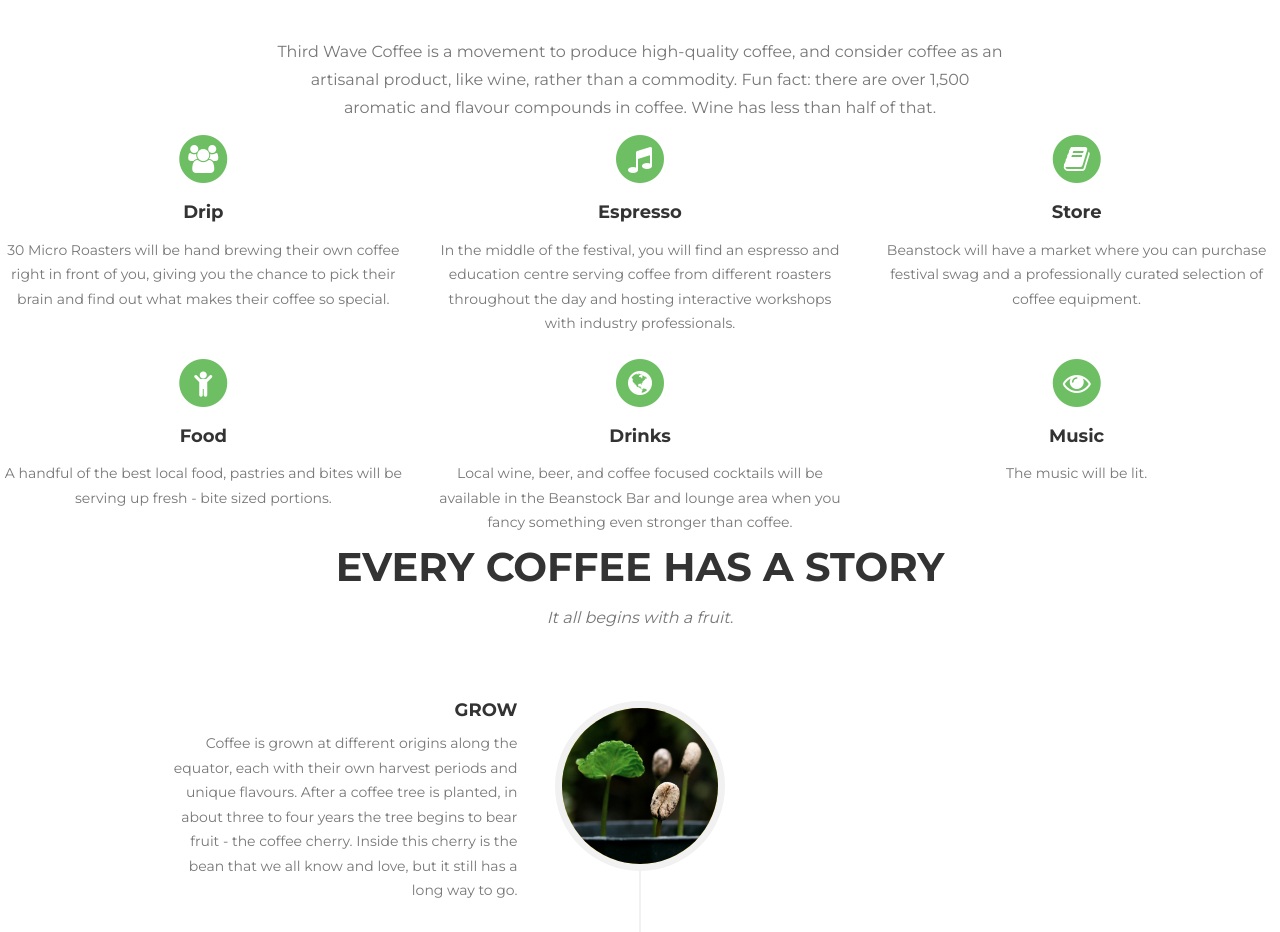
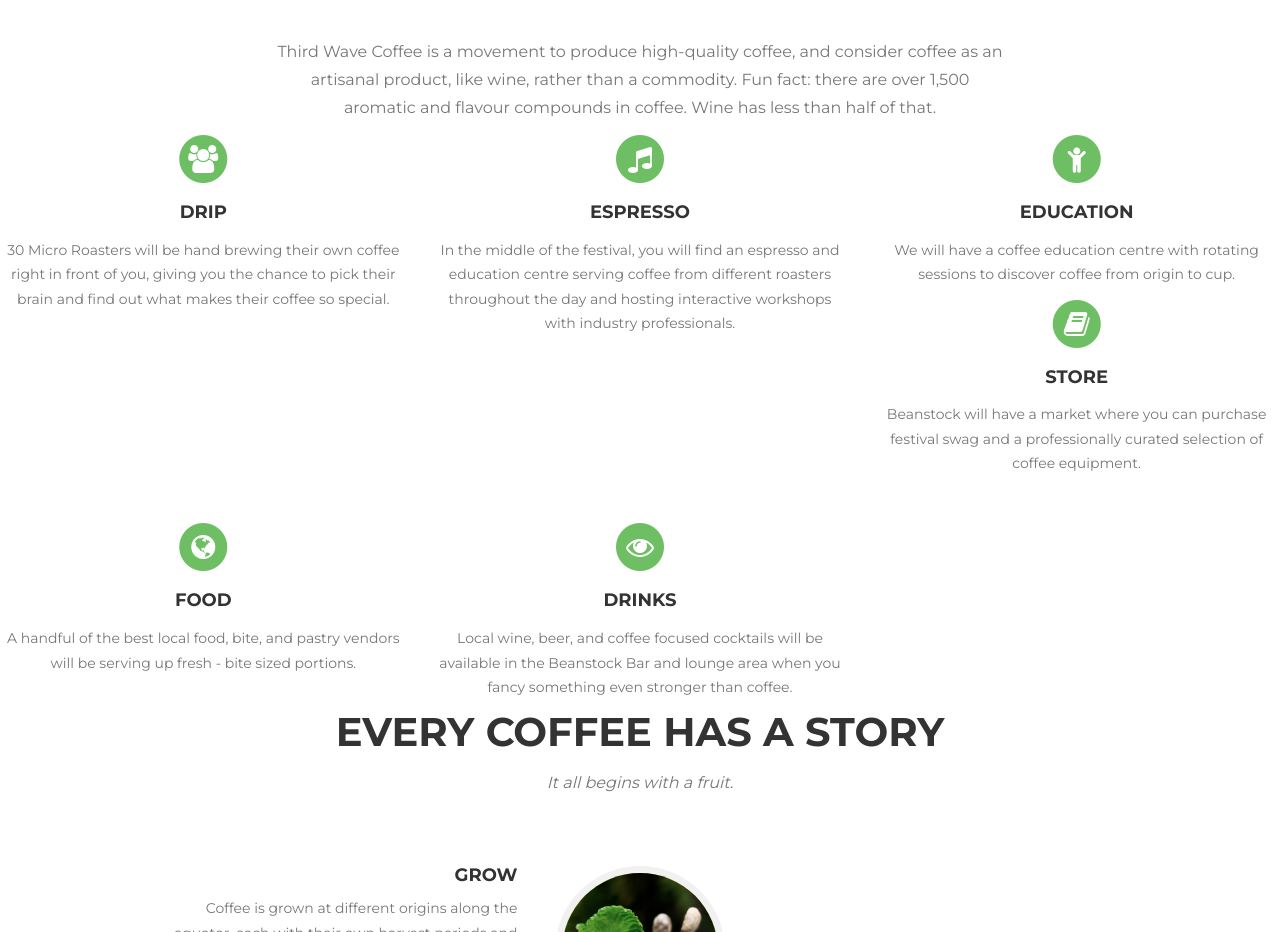
Before and after one commit to beanstock/beanstock-production, a plain HTML site: page index.html in a window 1280 px wide. Shown: the part 1260-2192 px from the top of the page. Drawn offline with nearby package versions, Linux system fonts and the light colour scheme.

Commit message:
Edited Copy

```diff
--- a/index.html
+++ b/index.html
@@ -134,7 +134,7 @@ Entry-level tickets provide unlimited coffee samples, a commemorative mug and a
                   <i class="fa fa-circle fa-stack-2x text-primary"></i>
                   <i class="fa fa-group fa-stack-1x fa-inverse"></i>
               </span>
-              <h4 class="service-heading">Drip</h4>
+              <h4 class="service-heading">DRIP</h4>
               <p class="text-muted">30 Micro Roasters will be hand brewing their own coffee right in front of you, giving you the chance to pick their brain and find out what makes their coffee so special.
 </p>
           </div>
@@ -144,8 +144,19 @@ Entry-level tickets provide unlimited coffee samples, a commemorative mug and a
                   <i class="fa fa-circle fa-stack-2x text-primary"></i>
                   <i class="fa fa-music fa-stack-1x fa-inverse"></i>
               </span>
-              <h4 class="service-heading">Espresso</h4>
+              <h4 class="service-heading">ESPRESSO</h4>
               <p class="text-muted">In the middle of the festival, you will find an espresso and education centre serving coffee from different roasters throughout the day and hosting interactive workshops with industry professionals.</p>
+          </div>
+
+
+
+          <div class="col-md-4">
+              <span class="fa-stack fa-2x">
+                  <i class="fa fa-circle fa-stack-2x text-primary"></i>
+                  <i class="fa fa-child fa-stack-1x fa-inverse"></i>
+              </span>
+              <h4 class="service-heading">EDUCATION</h4>
+              <p class="text-muted">We will have a coffee education centre with rotating sessions to discover coffee from origin to cup.</p>
           </div>
 
           <div class="col-md-4">
@@ -153,7 +164,7 @@ Entry-level tickets provide unlimited coffee samples, a commemorative mug and a
                   <i class="fa fa-circle fa-stack-2x text-primary"></i>
                   <i class="fa fa-book fa-stack-1x fa-inverse"></i>
               </span>
-              <h4 class="service-heading">Store</h4>
+              <h4 class="service-heading">STORE</h4>
               <p class="text-muted">Beanstock will have a market where you can purchase festival swag and a professionally curated selection of coffee equipment. </p>
 <p style="color: white">.</p>
           </div>
@@ -161,20 +172,10 @@ Entry-level tickets provide unlimited coffee samples, a commemorative mug and a
           <div class="col-md-4">
               <span class="fa-stack fa-2x">
                   <i class="fa fa-circle fa-stack-2x text-primary"></i>
-                  <i class="fa fa-child fa-stack-1x fa-inverse"></i>
-              </span>
-              <h4 class="service-heading">Food</h4>
-              <p class="text-muted">A handful of the best local food, pastries and bites will be serving up fresh - bite sized portions.
-</p>
-          </div>
-
-          <div class="col-md-4">
-              <span class="fa-stack fa-2x">
-                  <i class="fa fa-circle fa-stack-2x text-primary"></i>
                   <i class="fa fa-globe fa-stack-1x fa-inverse"></i>
               </span>
-              <h4 class="service-heading">Drinks</h4>
-              <p class="text-muted">Local wine, beer, and coffee focused cocktails will be available in the Beanstock Bar and lounge area when you fancy something even stronger than coffee.</p>
+              <h4 class="service-heading">FOOD</h4>
+              <p class="text-muted">A handful of the best local food, bite, and pastry vendors will be serving up fresh - bite sized portions.</p>
           </div>
 
           <div class="col-md-4">
@@ -182,8 +183,8 @@ Entry-level tickets provide unlimited coffee samples, a commemorative mug and a
                   <i class="fa fa-circle fa-stack-2x text-primary"></i>
                   <i class="fa fa-eye fa-stack-1x fa-inverse"></i>
               </span>
-              <h4 class="service-heading">Music</h4>
-              <p class="text-muted">The music will be lit.</p>
+              <h4 class="service-heading">DRINKS</h4>
+              <p class="text-muted">Local wine, beer, and coffee focused cocktails will be available in the Beanstock Bar and lounge area when you fancy something even stronger than coffee.</p>
           </div>
 
       </div>
```
Also changed, not shown: 1 other file.
